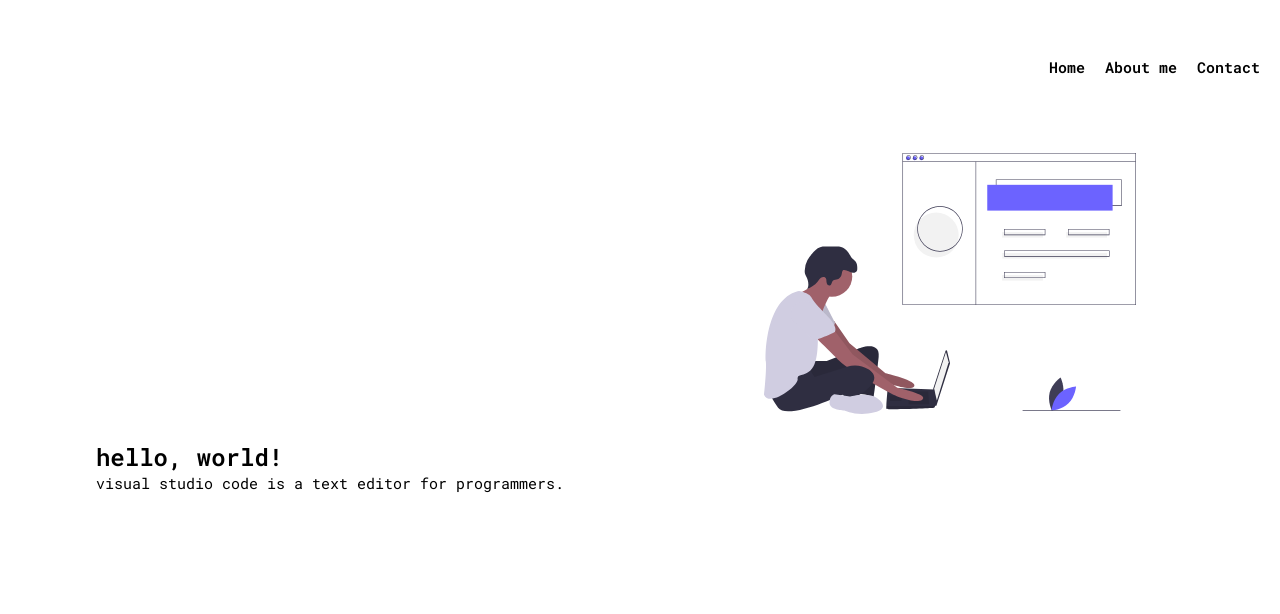
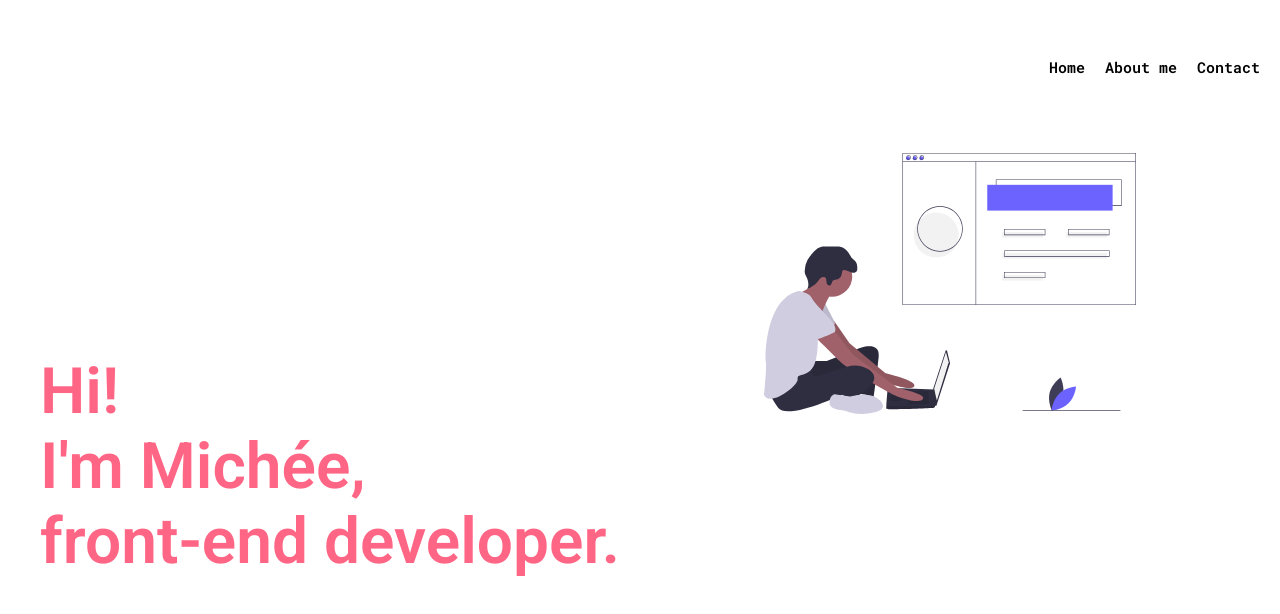
Before and after one commit to yoshua70/micheeallidjijnou, a Gatsby site: page / in a window 1280 px wide. Built offline with nearby package versions, Linux system fonts and the light colour scheme; Gatsby itself is replaced by a stand-in of ours.

Commit message:
Modify hero text

```diff
--- a/src/pages/index.js
+++ b/src/pages/index.js
@@ -31,8 +31,11 @@ export default function Home() {
       </Helmet>
       <Nav/>
       <Hero image="./web_developer.svg">
-        <h1 className="h1--hero">hello, world!</h1>
-        <p>visual studio code is a text editor for programmers.</p>
+        <h1 className="h1--hero">
+          Hi!<br></br>
+          I'm Michée,<br></br>
+          front-end developer.
+        </h1>
       </Hero>
     </Layout>
   )
--- a/src/styles/Hero.css
+++ b/src/styles/Hero.css
@@ -6,9 +6,16 @@
 }
 
 .hero-content {
+  color: #FF6584;
   display: flex;
   flex-direction: column;
+  font-family: 'Roboto', sans-serif;
+  font-weight: bold;
   justify-content: center;
+}
+
+.hero-content h1 {
+  font-size: 64px;
 }
 
 .hero__svg {
```
